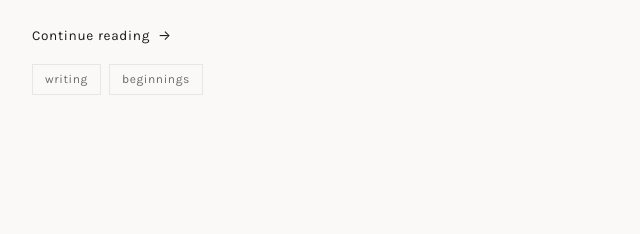
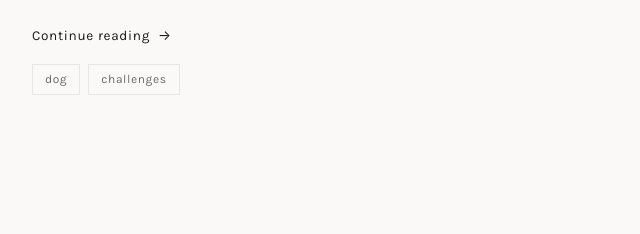
Before and after one commit to karinhahn/karinhahn.github.io, a plain HTML site: page index.html in a window 1280 px wide. Shown: the part 1302-1536 px from the top of the page, 300-940 px from the left. Drawn offline with nearby package versions, Linux system fonts and the light colour scheme.

Commit message:
updated tags

```diff
--- a/index.html
+++ b/index.html
@@ -364,8 +364,8 @@
       </p>
       <a href="#" class="read-more">Continue reading</a>
       <div class="tags">
-        <a href="#" class="tag">writing</a>
-        <a href="#" class="tag">beginnings</a>
+        <a href="#" class="tag">dog</a>
+        <a href="#" class="tag">challenges</a>
       </div>
     </article>
   </main>
```
